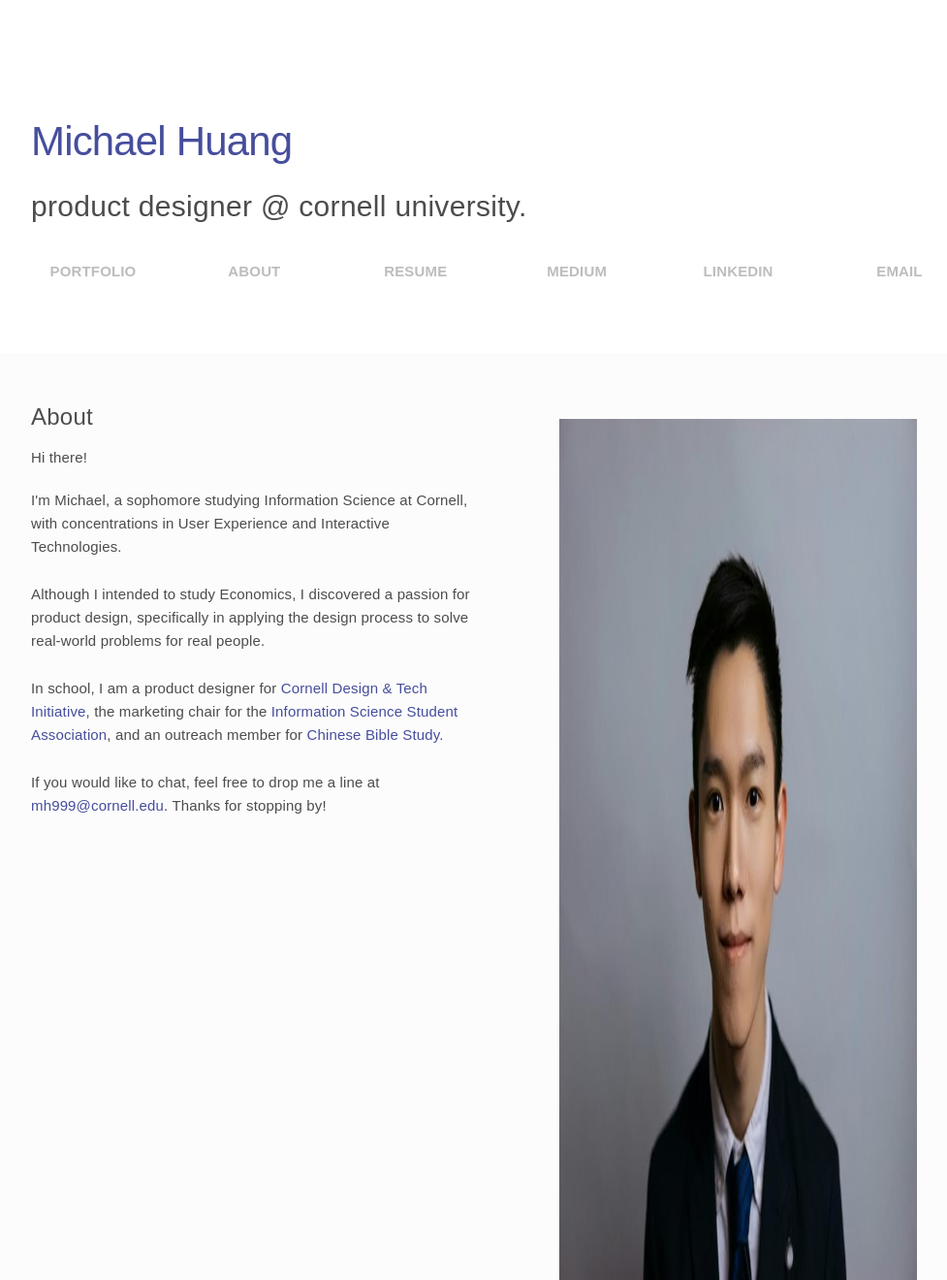
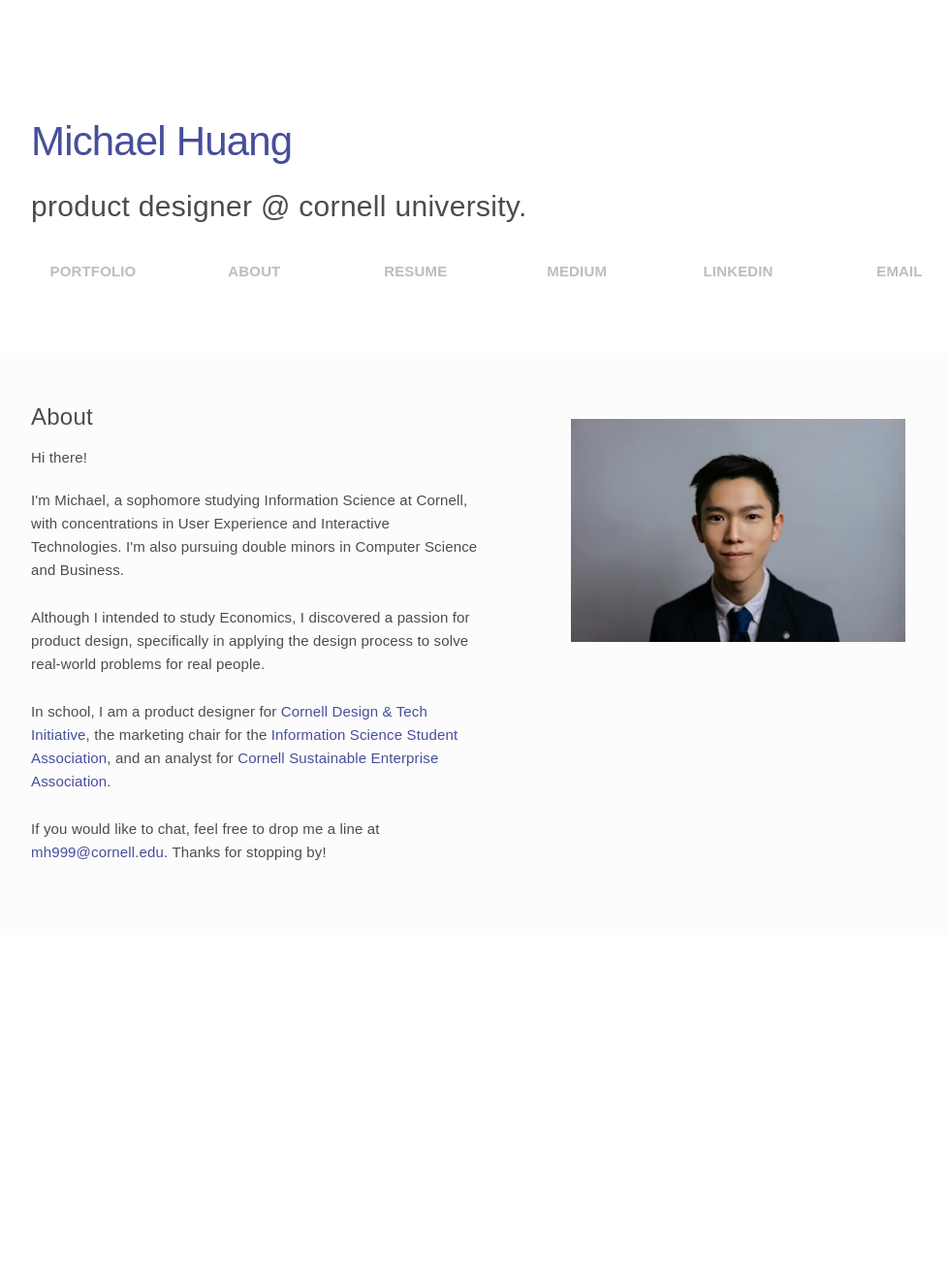
Before and after one commit to michaelhuangmk/michaelhuangmk.github.io, a Jekyll site: the page built from about.md, in a window 1280 px wide. Shown: the whole page at 97% size, without its empty margins (128-1105 px from the left). Built offline with Jekyll 4.4.1, drawn with Linux system fonts in a browser that asks for light colours; some web fonts are replaced; our own code applies the rules of GitHub Pages for plain Markdown files; after the commit the page ends 964 px from its top, so only the background shows below that.

Commit message:
updated about info

```diff
--- a/_layouts/about.html
+++ b/_layouts/about.html
@@ -3,17 +3,19 @@ layout: default
 ---
 <div class="portfolio">
     <div class="container dd" style="padding-top: 48px">
-        <div class="row project">
+        <div class="row">
             <div class="six columns">
                 <h5>About</h5>
                 <h6>Hi there!</h6>
-                <p>I'm Michael, a sophomore studying Information Science at Cornell, with concentrations in User Experience and Interactive Technologies.</p>
+                <p>I'm Michael, a sophomore studying Information Science at Cornell, with concentrations in User Experience and Interactive Technologies. I'm also pursuing double minors in Computer Science and Business.</p>
                 <p>Although I intended to study Economics, I discovered a passion for product design, specifically in applying the design process to solve real-world problems for real people.
-                <p>In school, I am a product designer for <a class="u-dodgerblue" href="http://cornelldti.org/">Cornell Design & Tech Initiative</a>, the marketing chair for the <a class="u-dodgerblue" href="http://issa.infosci.cornell.edu/"> Information Science Student Association</a>, and an outreach member for <a class="u-dodgerblue" href="https://cbscornell.com/"> Chinese Bible Study</a>.</p>
+                <p>In school, I am a product designer for <a class="u-dodgerblue" href="http://cornelldti.org/">Cornell Design & Tech Initiative</a>, the marketing chair for the <a class="u-dodgerblue" href="http://issa.infosci.cornell.edu/"> Information Science Student Association</a>, and an analyst for <a class="u-dodgerblue" href="http://www.sustainablecampus.cornell.edu/initiatives/sustainable-enterprise-association-sea"> Cornell Sustainable Enterprise Association</a>.</p>
                 <p>If you would like to chat, feel free to drop me a line at <a class="u-dodgerblue" href="mailto:mh999@cornell.edu"> mh999@cornell.edu</a>. Thanks for stopping by!</p>
+                <br>
+                <br>
             </div>
             <div class="six columns">
-                <img src="/resources/about.jpg" height="100%" width="80%" style="margin-top: 20px" alt="Michael Huang">
+                <img src="/resources/about.jpg" width="75%" height=auto style="margin-top: 20px" alt="Michael Huang">
             </div>
         </div>
     </div>
```
